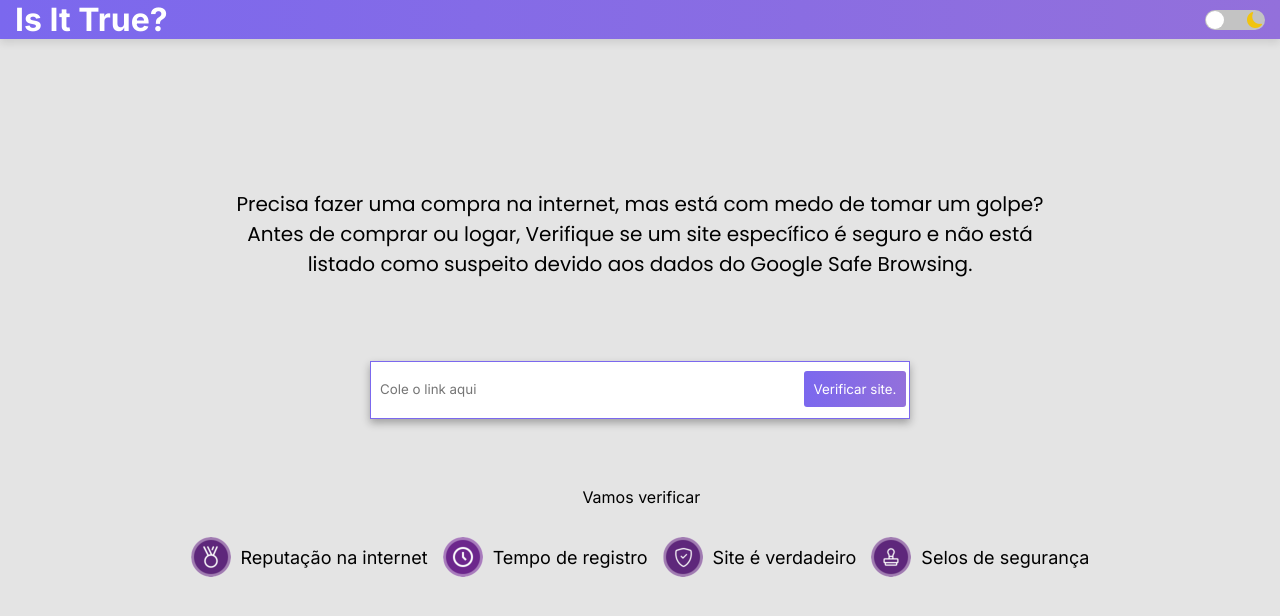
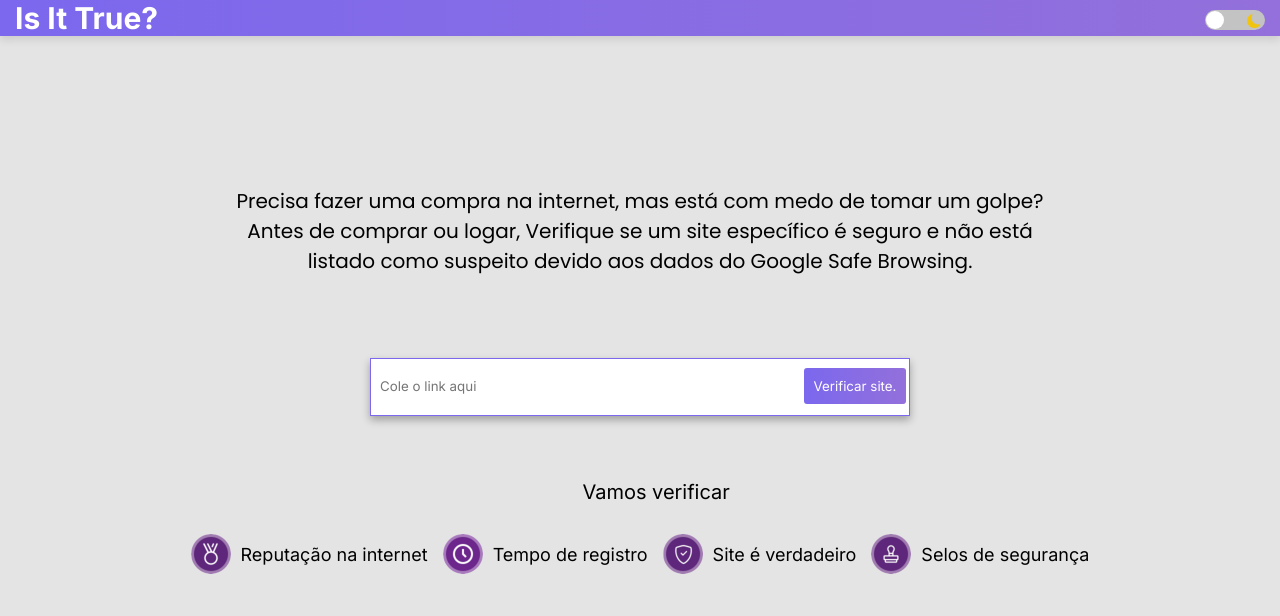
Before and after one commit to yandorneles/Site_verificador, a plain HTML site: page index.html in a window 1280 px wide. Drawn offline with nearby package versions, Linux system fonts and the light colour scheme.

Commit message:
Correção de erros

```diff
--- a/css/style.css
+++ b/css/style.css
@@ -1,4 +1,6 @@
 @import url('https://fonts.googleapis.com/css2?family=Inter:ital,opsz,wght@0,14..32,100..900;1,14..32,100..900&family=Poppins:ital,wght@0,100;0,200;0,300;0,400;0,500;0,600;0,700;0,800;0,900;1,100;1,200;1,300;1,400;1,500;1,600;1,700;1,800;1,900&family=Roboto:ital,wght@0,100..900;1,100..900&display=swap');
+
+@import url('https://fonts.googleapis.com/css2?family=Inter:ital,opsz,wght@0,14..32,100..900;1,14..32,100..900&family=Poppins:ital,wght@0,100;0,200;0,300;0,400;0,500;0,600;0,700;0,800;0,900;1,100;1,200;1,300;1,400;1,500;1,600;1,700;1,800;1,900&display=swap');
 
 *{
     padding: 0px;
@@ -22,6 +24,15 @@ body{
 
 .title-main h1{
     margin: 0 15px;
+    color: #fff;
+}
+
+a{
+    text-decoration: none;
+    margin: 0 15px;
+    color: #fff;
+    font-size: 30px;
+    font-weight: bold;
 }
 
 .bright{
@@ -100,7 +111,15 @@ body.dark span{
     position: flex;
     color: #f1c40f;
     margin-left: 42px;
-    margin-top: -20px;;
+    margin-top: -20px;
+}
+
+.moon i{
+    font-size: 14px;
+}
+
+.sun i{
+    font-size: 15px;
 }
 
 .paragraph-apresentation{
@@ -194,8 +213,8 @@ body.dark span{
     max-width: 90%;
 }
 
-
 .we-check p{
+    font-size: 20px;
     position: absolute;
     text-align: center;
     bottom: 70px;
--- a/index.html
+++ b/index.html
@@ -7,13 +7,13 @@
     <link href='https://unpkg.com/boxicons@2.1.4/css/boxicons.min.css' rel='stylesheet'>
     <link rel="stylesheet" href="https://cdn.jsdelivr.net/npm/bootstrap-icons@1.11.3/font/bootstrap-icons.min.css">
     <link rel="stylesheet" href="css/style.css">
-    <title>Validador de site|Projeto Edileusa.</title>
+    <title>Validador de site|Projeto Edilane.</title>
 </head>
 
 <body>
     <div class="container">
         <div class="title-main">
-            <h1>Is It True?</h1>
+            <a href="#">Is It True?</a>
         </div>
 
         <div class="bright" id="bright">
```
